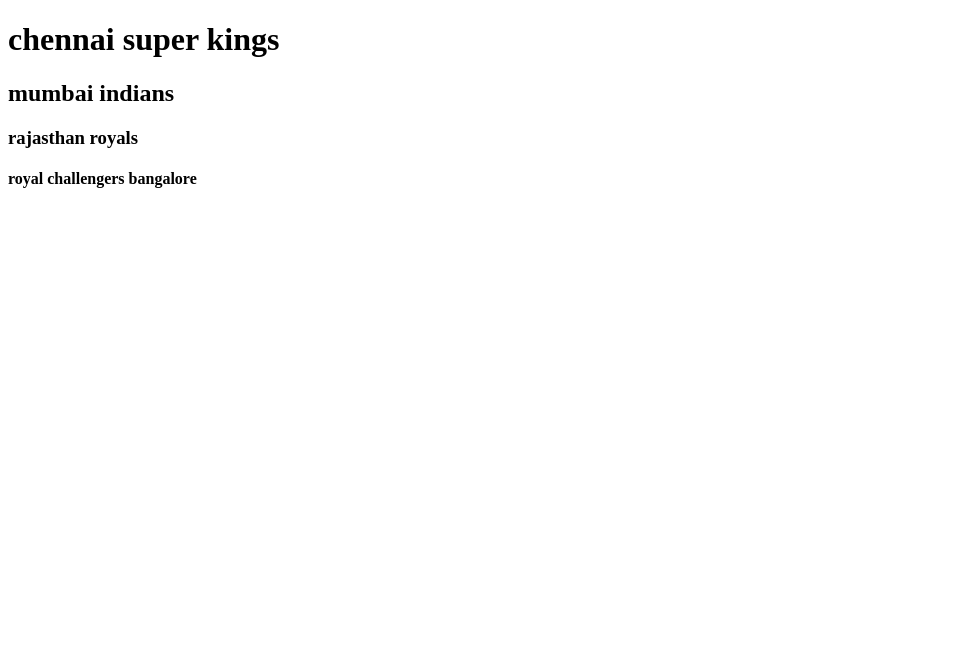
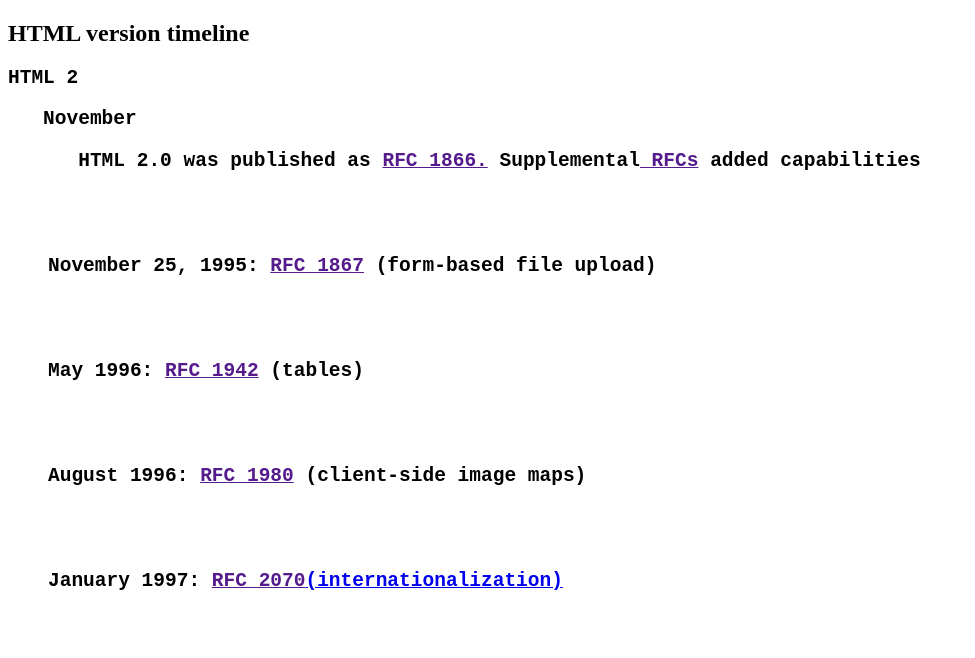
Before and after one commit to Rohith-Dhayanidhi/dhaya, a plain HTML site: page Dhaya.html in a window 1280 px wide. Shown: the whole page, without its empty margins (0-975 px from the left). Drawn offline with Linux system fonts and the light colour scheme.

Commit message:
dhaya.html

```diff
--- a/Dhaya.html
+++ b/Dhaya.html
@@ -6,9 +6,11 @@
     <title>Document</title>
 </head>
 <body>
-    <h1>chennai super kings</h1>
-    <h2>mumbai indians</h2>
-    <h3>rajasthan royals</h3>
-    <h4>royal challengers bangalore</h4>
+    <h2>HTML version timeline<h2>
+        <pre>HTML 2<pre><pre>   November<pre><pre>      HTML 2.0 was published as <a href="">RFC 1866.</a> Supplemental<a href=""> RFCs</a> added capabilities</pre>
+        <ul>November 25, 1995: <a href="">RFC 1867</a> (form-based file upload)</ul>
+        <ul>May 1996: <a href="">RFC 1942</a> (tables)</ul>
+        <ul>August 1996: <a href="">RFC 1980</a> (client-side image maps)</ul>
+        <ul>January 1997: <a href="">RFC 2070</a><a href="https://docs.google.com/forms/d/e/1FAIpQLSdzpFmZMh5-sdaTeE1FngiN1I51B8Uutbvu5WMxLLjlvSX-xQ/viewform">(internationalization)</a></ul>
 </body>
 </html>
```
